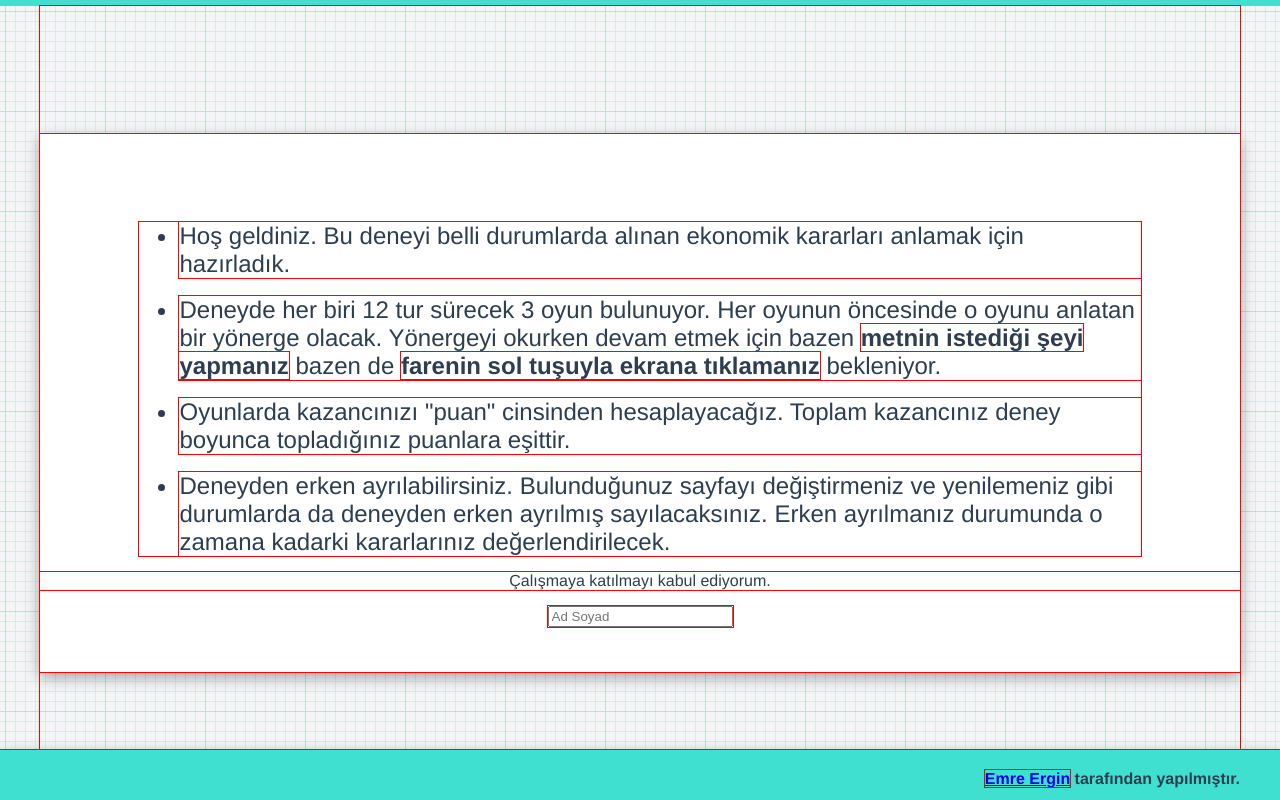
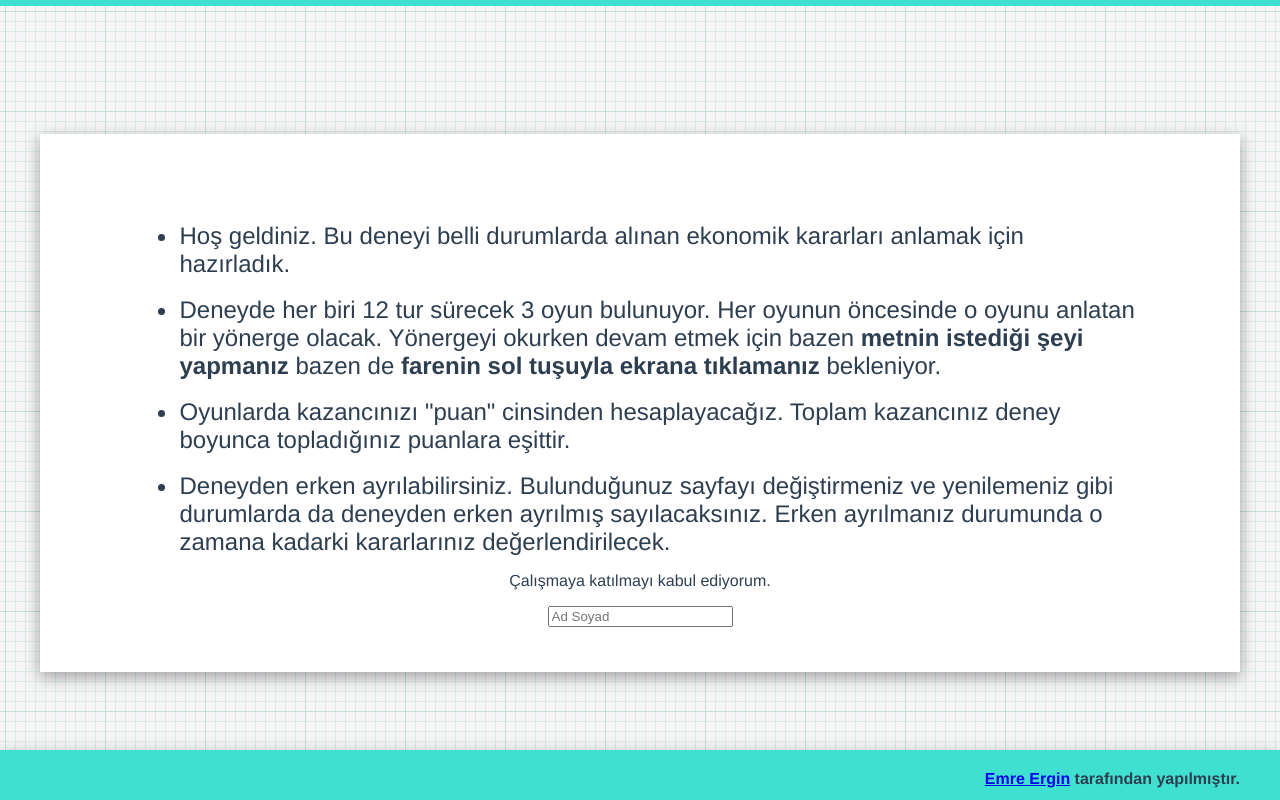
Before and after one commit to emrergin/prudence-labversion, a Vue app: page / in a window 1280 px wide. Built offline with nearby package versions, Linux system fonts and the light colour scheme; what vue-uuid would draw is missing.

Commit message:
removed debug mode properly

```diff
--- a/src/style.css
+++ b/src/style.css
@@ -1,6 +1,6 @@
 * {
   box-sizing: border-box;
-  outline: 1px solid #f00 !important;
+  /* outline: 1px solid #f00 !important; */
 }
 
 html {
```
